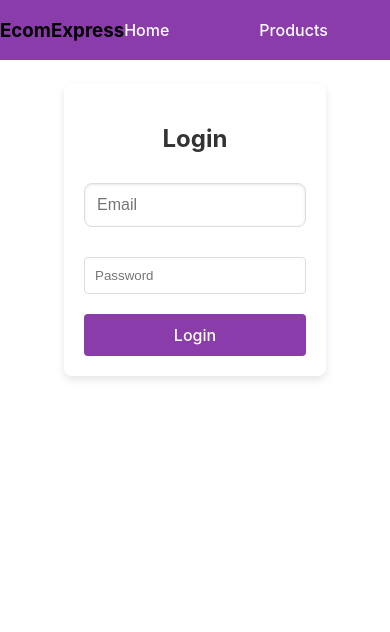
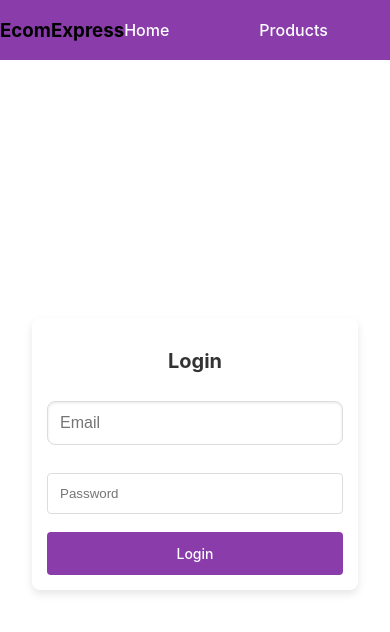
Before and after one commit to rohit024b/EcomExpress24, a React (Vite) app: page /login in a window 390 px wide. Shown: the top 632 px of the page. Built offline with nearby package versions, Linux system fonts and the light colour scheme.

Commit message:
feat - Added  new features to - login.css and payment.css

```diff
--- a/src/CSS/login.css
+++ b/src/CSS/login.css
@@ -1,10 +1,10 @@
+/* For larger screens (desktops) */
 .box1 {
   display: flex;
+  justify-content: center;
+  align-items: center;
   padding: 4rem;
-  justify-content: center;
-  align-items: flex-start;
-  min-height: calc(100vh - 70px);
-  margin-top: 20px;
+  min-height: 100vh;
 }
 
 .box2 {
@@ -12,21 +12,21 @@
   border-radius: 8px;
   box-shadow: 0 4px 8px rgba(0, 0, 0, 0.1);
   width: 100%;
-  max-width: 400px;
+  max-width: 600px;
   padding: 20px;
   box-sizing: border-box;
   text-align: center;
 }
 
 .box2 h2 {
-  font-size: 24px;
+  font-size: 28px;
   color: #333;
   margin-bottom: 20px;
 }
 
 .input-form input {
   width: 100%;
-  padding: 10px;
+  padding: 12px;
   margin: 10px 0;
   border: 1px solid #ddd;
   border-radius: 4px;
@@ -34,11 +34,11 @@
 }
 
 .input-form button {
-  padding: 10px;
+  padding: 12px;
   border-radius: 4px;
   cursor: pointer;
   width: 100%;
-  font-size: 16px;
+  font-size: 18px;
   margin-top: 10px;
 }
 
@@ -67,7 +67,7 @@
   color: #721c24;
   border: 1px solid #f5c6cb;
   border-radius: 4px;
-  padding: 10px;
+  padding: 12px;
   margin-bottom: 20px;
   font-size: 16px;
   font-weight: bold;
@@ -76,3 +76,87 @@
 .error-message p {
   margin: 0;
 }
+
+/* For tablets */
+@media (max-width: 900px) {
+  .box1 {
+    padding: 3rem;
+  }
+
+  .box2 {
+    max-width: 90%;
+  }
+
+  .box2 h2 {
+    font-size: 24px;
+  }
+
+  .input-form input {
+    padding: 10px;
+  }
+
+  .input-form button {
+    padding: 10px;
+    font-size: 16px;
+  }
+
+  .success-message {
+    font-size: 22px;
+  }
+
+  .success-message p {
+    font-size: 16px;
+  }
+
+  .success-message::before {
+    font-size: 32px;
+  }
+
+  .error-message {
+    font-size: 14px;
+    padding: 10px;
+  }
+}
+
+/* For mobile */
+@media (max-width: 600px) {
+  .box1 {
+    padding: 2rem;
+  }
+
+  .box2 {
+    max-width: 100%;
+    padding: 15px;
+  }
+
+  .box2 h2 {
+    font-size: 20px;
+  }
+
+  .input-form input {
+    padding: 12px;
+    margin: 8px 0;
+  }
+
+  .input-form button {
+    padding: 12px;
+    font-size: 14px;
+  }
+
+  .success-message {
+    font-size: 20px;
+  }
+
+  .success-message p {
+    font-size: 14px;
+  }
+
+  .success-message::before {
+    font-size: 28px;
+  }
+
+  .error-message {
+    font-size: 12px;
+    padding: 8px;
+  }
+}
--- a/src/CSS/payment.css
+++ b/src/CSS/payment.css
@@ -5,7 +5,7 @@
   background: #ffffff;
   border-radius: 15px;
   box-shadow: 0 0 25px rgba(0, 0, 0, 0.15);
-    font-family: 'Roboto', sans-serif;
+  font-family: "Roboto", sans-serif;
 }
 
 h1 {
@@ -119,7 +119,7 @@
 }
 
 .payment-page::before {
-    content: '';
+  content: "";
   position: fixed;
   top: 0;
   left: 0;
@@ -148,7 +148,6 @@
   font-size: 1.1em;
 }
 
-  /* UPI Payment Options */
 .upi-info {
   margin-top: 20px;
 }
@@ -183,3 +182,71 @@
 .upi-options label:hover {
   color: #6a11cb;
 }
+
+@media (max-width: 768px) {
+  .payment-page {
+    padding: 20px;
+  }
+
+  h1 {
+    font-size: 2em;
+  }
+
+  .section h2 {
+    font-size: 1.25em;
+  }
+
+  .credit-card-info input[type="text"] {
+    width: 100%;
+    margin-right: 0;
+    margin-bottom: 10px;
+  }
+
+  .order-summary {
+    padding: 15px;
+  }
+
+  .submit-button {
+    font-size: 1em;
+    padding: 15px;
+  }
+
+  .payment-logo {
+    height: 35px;
+  }
+}
+
+@media (max-width: 480px) {
+  .payment-page {
+    padding: 15px;
+  }
+
+  h1 {
+    font-size: 1.75em;
+  }
+
+  .section h2 {
+    font-size: 1.1em;
+  }
+
+  .order-summary {
+    padding: 10px;
+  }
+
+  .submit-button {
+    font-size: 0.9em;
+    padding: 12px;
+  }
+
+  .payment-logo {
+    height: 30px;
+  }
+
+  .upi-options {
+    flex-direction: column;
+  }
+
+  .upi-options label {
+    font-size: 1em;
+  }
+}
```
Lines whose indentation alone changed are shown as unchanged.
